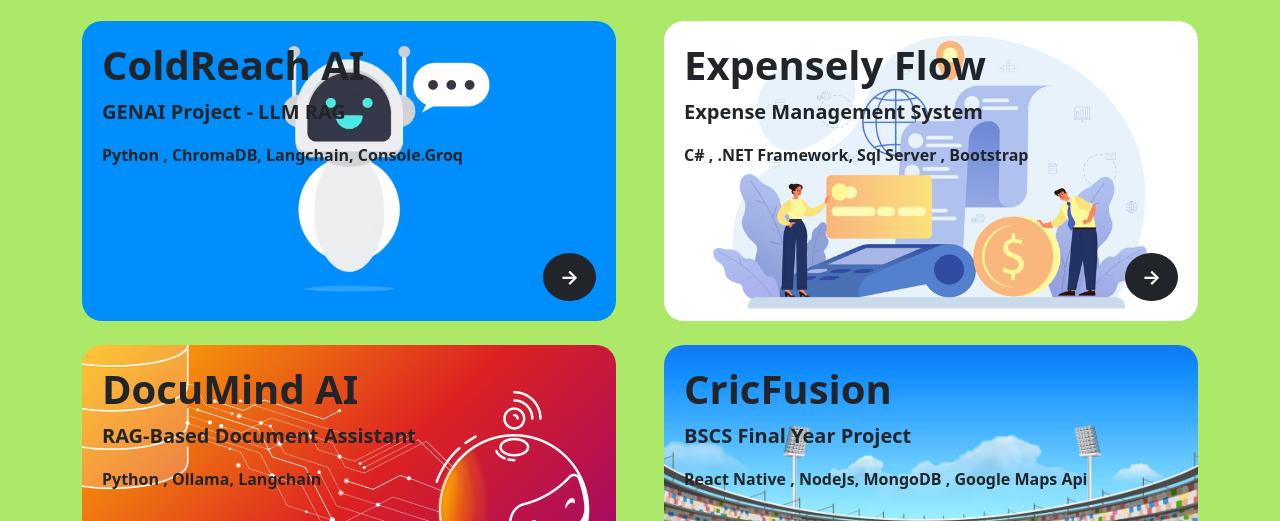
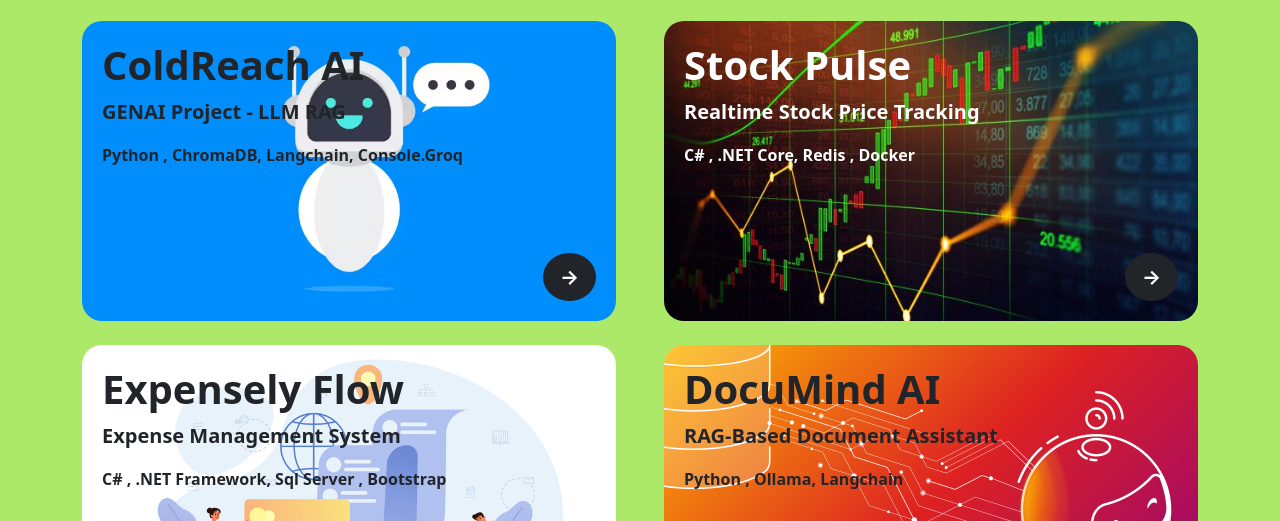
Before and after one commit to KhawajaAbdullah2000/portfolio, a plain HTML site: page index.html in a window 1280 px wide. Shown: the part 729-1250 px from the top of the page. Drawn offline with nearby package versions, Linux system fonts and the light colour scheme.

Commit message:
added stockpulse project

```diff
--- a/index.html
+++ b/index.html
@@ -113,8 +113,24 @@
                     </a>
                 </div>
 
+                    <div class="col-md-6">
+                    <a href="assets/StockPulse.pdf" target="_blank" class="text-decoration-none">
+                        <div class="project-card text-white fw-bold d-flex flex-column justify-content-between"
+                            style="background-image: url('assets/stockpulse_cover.jpg');">
+                            <div>
+                                <h3 class="fw-bold fs-1">Stock Pulse</h3>
+                                <p class="fs-5">Realtime Stock Price Tracking</p>
+                                <p>C# , .NET Core, Redis , Docker</p>
+                            </div>
+                            <div class="btn btn-dark btn-lg rounded-circle align-self-end fw-bold">
+                                &rarr;
+                            </div>
+                        </div>
+                    </a>
+                </div>
 
-                <!-- Project Card 2 -->
+
+
                 <div class="col-md-6">
                     <a href="assets/Expense Management.pdf" target="_blank" class="text-decoration-none">
                         <div class="project-card text-dark fw-bold d-flex flex-column justify-content-between"
@@ -131,7 +147,7 @@
                     </a>
                 </div>
 
-                <!-- Project Card 1 -->
+
                 <div class="col-md-6">
                     <a href="assets/DocuMindAI.pdf" target="_blank" class="text-decoration-none">
                         <div class="project-card text-dark fw-bold d-flex flex-column justify-content-between"
@@ -148,7 +164,7 @@
                     </a>
                 </div>
 
-                <!-- Project Card 3 -->
+
                 <div class="col-md-6">
                     <a href="cricfusion.html" target="_blank" class="text-decoration-none">
                         <div class="project-card text-dark fw-bold d-flex flex-column justify-content-between"
@@ -165,7 +181,6 @@
                     </a>
                 </div>
 
-                <!-- Add more project cards here -->
 
             </div>
         </div>
```
Also changed, not shown: assets/stockpulse_cover.jpg (added), 1 other file.
